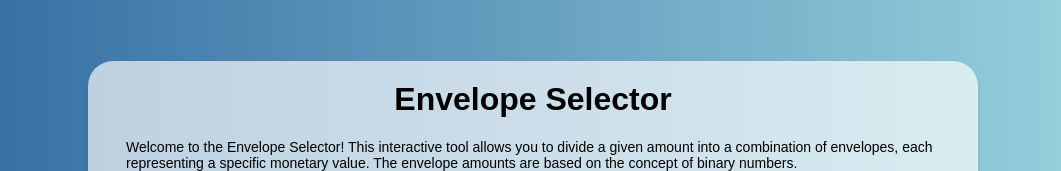
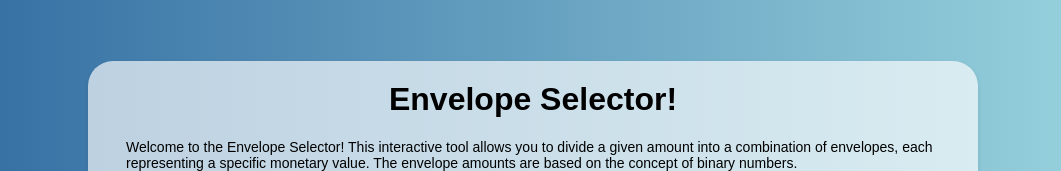
Before and after one commit to shimonsalamon/envelope-selector, a plain HTML site: page index.html in a window 1280 px wide. Shown: the top 171 px of the page, without its empty margins (107-1168 px from the left). Drawn offline with Linux system fonts and the light colour scheme.

Commit message:
Update index.html

```diff
--- a/index.html
+++ b/index.html
@@ -210,7 +210,7 @@
   </head>
   <body>
     <div class="container">
-      <h1>Envelope Selector</h1>
+      <h1>Envelope Selector!</h1>
 
       <div class="input-container">
         <p class="description">
```
